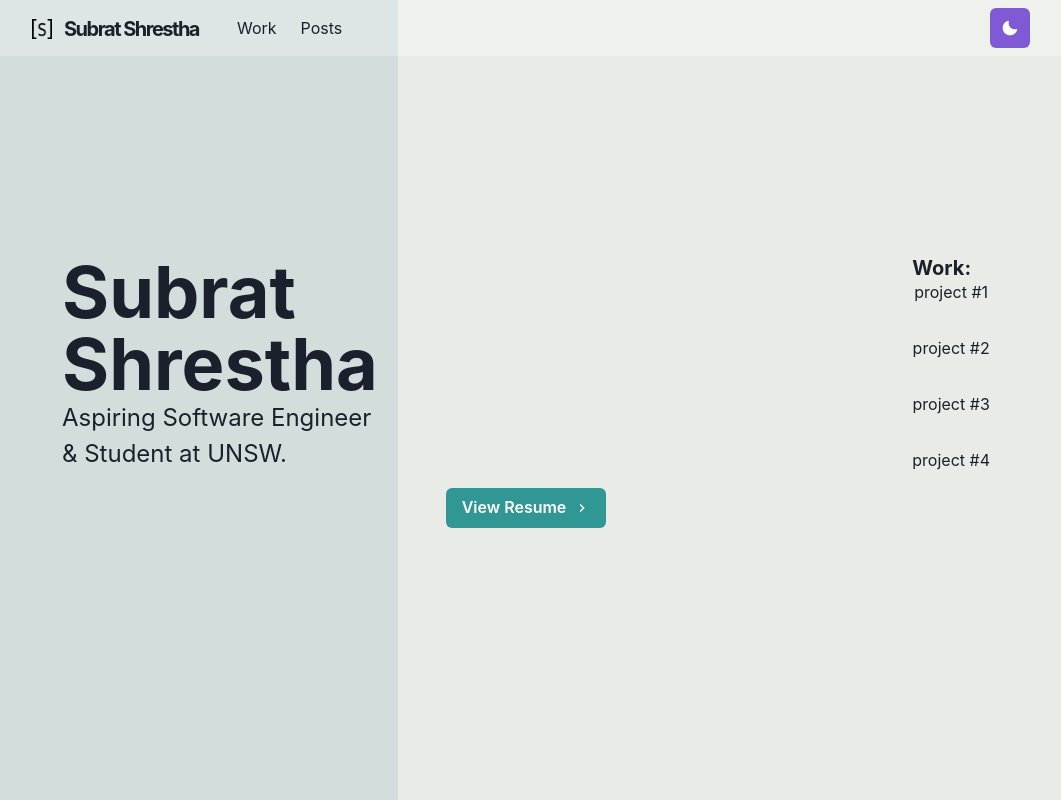
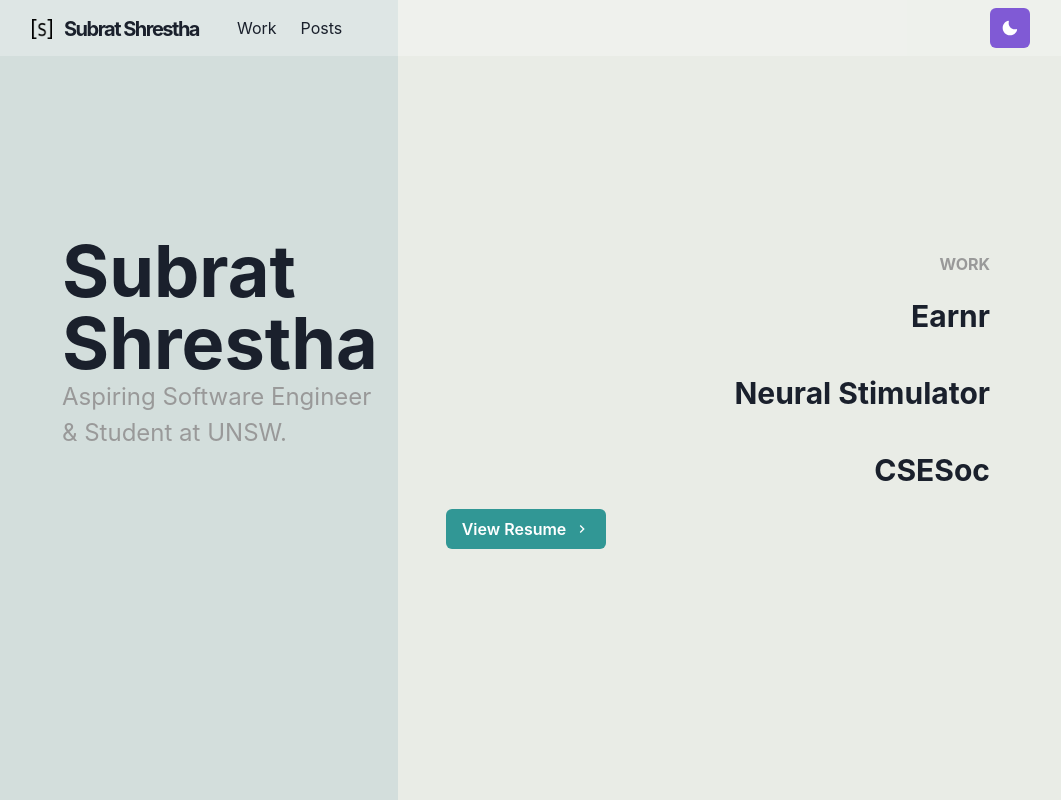
Before and after one commit to SubratShrestha/portfolio-next, a Next.js app: page / in a window 1280 px wide. Shown: the whole page, without its empty margins (114-1175 px from the left). Built offline with nearby package versions, Linux system fonts and the light colour scheme.

Commit message:
attempting underline animation

```diff
--- a/components/layouts/navbar.tsx
+++ b/components/layouts/navbar.tsx
@@ -46,7 +46,6 @@ const LinkItem = ({ href, path, children }: LinkItemProps) => {
 }
 
 const Navbar = ({ path, ...props }: NavbarProps) => {
-    console.log("typescript wee!")
   return (
     <Box
       position='fixed'
--- /dev/null
+++ b/components/layouts/workList.tsx
@@ -0,0 +1,60 @@
+import Link from 'next/link'
+import { Box, Flex, Heading, VStack, Text } from '@chakra-ui/react'
+import works from '../../libs/work'
+import { motion, transform } from 'framer-motion'
+import { useState } from 'react'
+
+interface workElement {
+  title: string
+  link: string
+}
+
+const WorkList: React.FC = () => {
+  const [selected, setSelected] = useState(-1)
+  const childAlign = {
+    base: 'flex-start',
+    md: 'flex-end'
+  }
+  const underlineMotion = {
+    rest: {
+      opacity: 0,
+      ease: 'easeOut',
+      duration: 0.2,
+      backgroundColor: 'transparent'
+    },
+    hover: {
+      backgroundColor: '#4FD1C5',
+      opacity: 0.75,
+      transition: {
+        duration: 0.2,
+        ease: 'easeIn'
+      },
+            cursor: "pointer"
+    }
+  }
+
+  return (
+    <Flex alignItems={childAlign} flexDirection='column'>
+      <Heading as='h2' size='sm' textColor='#999' marginY='5'>
+        WORK
+      </Heading>
+      <VStack spacing={8} align={childAlign}>
+        {works.map((value: workElement, i: number) => (
+          <Link href={`/${value.link}`} key={i}>
+            <motion.a style={{cursor: "pointer"}} initial='rest' whileHover='hover' animate='rest'>
+              <motion.div
+                style={{ width: '100%', height: '10x', translateY: '-20px'}}
+                variants={underlineMotion}
+              />
+              <Text as='h2' fontSize='3xl' fontWeight='bold'>
+                {value.title}
+              </Text>
+            </motion.a>
+          </Link>
+        ))}
+      </VStack>
+    </Flex>
+  )
+}
+
+export default WorkList
--- /dev/null
+++ b/libs/work.ts
@@ -0,0 +1,16 @@
+const works = [
+    {
+        title: "Earnr",
+        link: "earnr"
+    },
+    {
+        title: "Neural Stimulator",
+        link: "neural"
+    },
+    {
+        title: "CSESoc",
+        link: "csesoc"
+    }
+]
+
+export default works;
--- a/pages/index.tsx
+++ b/pages/index.tsx
@@ -12,12 +12,13 @@ import Link from 'next/link'
 // import AnimatedSection from '../components/layouts/animatedSection'
 // import Paragraph from '../components/layouts/paragraph'
 import { ChevronRightIcon } from '@chakra-ui/icons'
+import WorkList from '../components/layouts/workList'
 
 const Page: NextPage = () => {
   return (
     <Container maxW='container.lg' margin={0}>
       <Container
-        display={{ base: 'flex' }}
+        display={{base: "block", md: "flex"}}
         margin={0}
         maxW='100%'
         justifyContent={{ base: 'space-between' }}
@@ -30,24 +31,15 @@ const Page: NextPage = () => {
               Shrestha
             </Heading>
 
-            <Text fontSize='2xl'>
+            <Text fontSize='2xl' textColor="#999">
               Aspiring Software Engineer
               <br />& Student at UNSW.
             </Text>
           </Box>
         </Box>
 
-        <Box>
-        <Heading as="h2" size="md">
-            Work:
-        </Heading>
-        <VStack spacing={8}>
-          <Box>project #1</Box>
-          <Box>project #2</Box>
-          <Box>project #3</Box>
-          <Box>project #4</Box>
-        </VStack>
-        </Box>
+        <WorkList />
+
       </Container>
 
       <Box align='center' my={4}>
```
